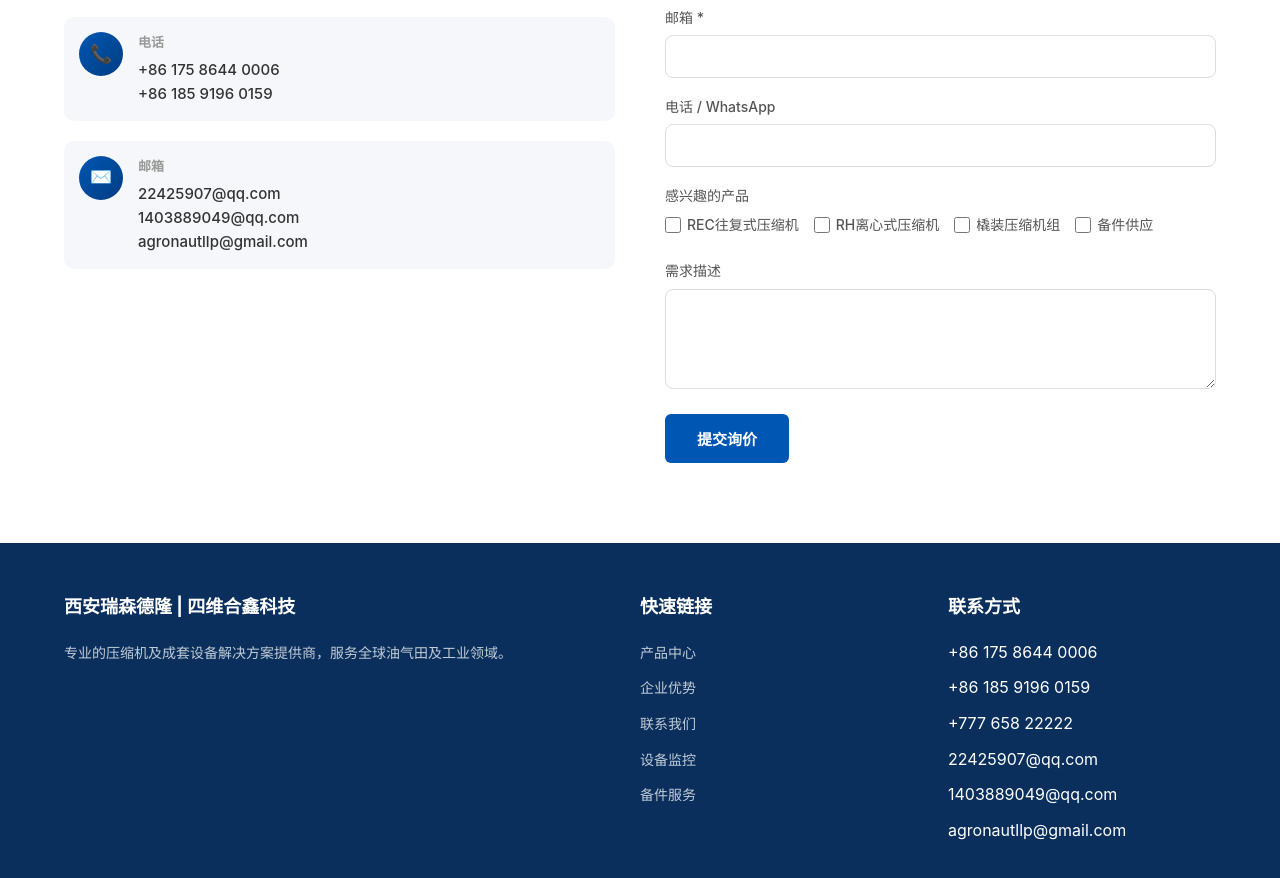
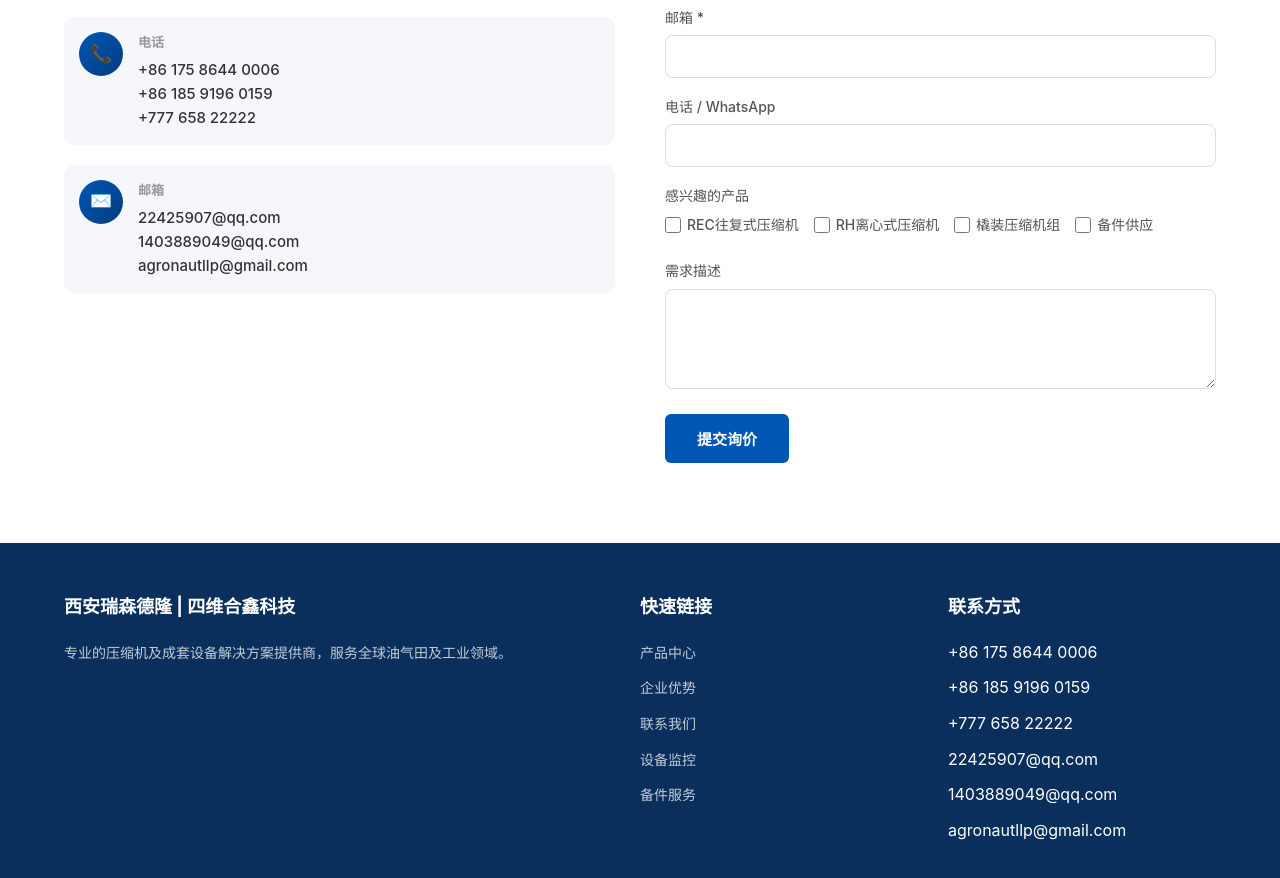
Before and after one commit to wanggang1980218/recendl-website, a plain HTML site: page index.html in a window 1280 px wide. Shown: the part 3134-4012 px from the top of the page. Drawn offline with nearby package versions, Linux system fonts and the light colour scheme; some packages are replaced by stand-ins of ours; a script that the page names is missing.

Commit message:
Add files via upload

```diff
--- a/index.html
+++ b/index.html
@@ -344,6 +344,7 @@
                             <h4 data-i18n="contact_phone_label">电话</h4>
                             <p>+86 175 8644 0006</p>
                             <p>+86 185 9196 0159</p>
+                            <p>+777 658 22222</p>
                         </div>
                     </div>
                     <div class="contact-item">
```
